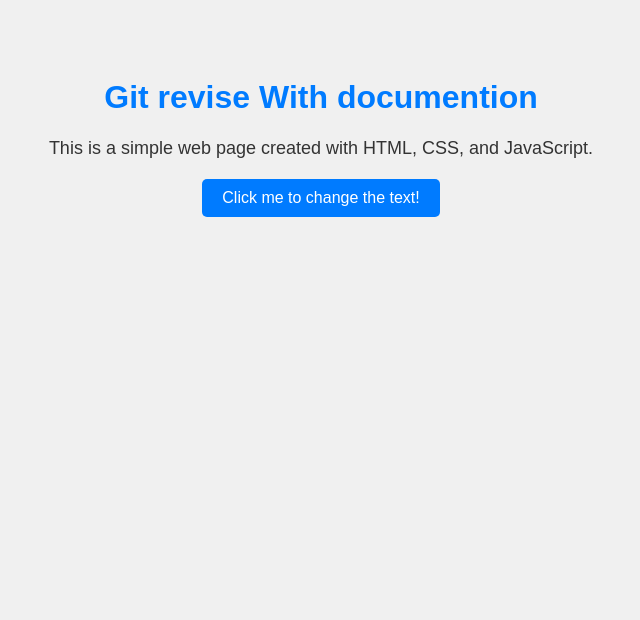
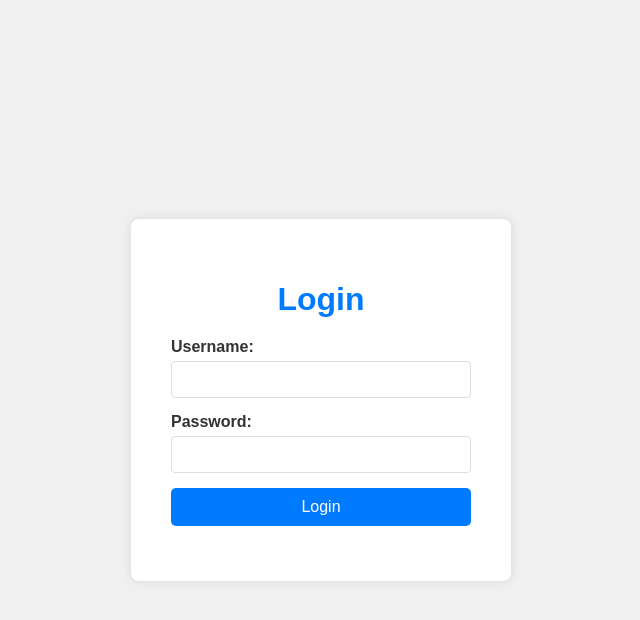
Before and after one commit to aayushpawar07/GitSessionRevise, a plain HTML site: page index.html in a window 1280 px wide. Shown: the whole page, without its empty margins (319-959 px from the left). Drawn offline with Linux system fonts and the light colour scheme.

Commit message:
Makes the changes in login page

```diff
--- a/index.html
+++ b/index.html
@@ -4,13 +4,25 @@
 <head>
     <meta charset="UTF-8">
     <meta name="viewport" content="width=device-width, initial-scale=1.0">
-    <title>Simple Web Page</title>
+    <title>Login Page</title>
     <link rel="stylesheet" href="style.css">
 </head>
 <body>
-    <h1>Git revise With documention</h1>
-    <p>This is a simple web page created with HTML, CSS, and JavaScript.</p>
-    <button id="changeTextBtn">Click me to change the text!</button>
+    <div class="login-container">
+        <h1>Login</h1>
+        <form id="loginForm">
+            <div class="form-group">
+                <label for="username">Username:</label>
+                <input type="text" id="username" name="username" required>
+            </div>
+            <div class="form-group">
+                <label for="password">Password:</label>
+                <input type="password" id="password" name="password" required>
+            </div>
+            <button type="submit">Login</button>
+        </form>
+        <p id="message"></p>
+    </div>
     <script src="script.js"></script>
 </body>
 </html>
--- a/script.js
+++ b/script.js
@@ -1,4 +1,15 @@
-document.getElementById('changeTextBtn').addEventListener('click', function() {
-    const paragraph = document.querySelector('p');
-    paragraph.textContent = 'The text has been changed! Thanks for clicking.';
+document.getElementById('loginForm').addEventListener('submit', function(event) {
+    event.preventDefault();
+    const username = document.getElementById('username').value;
+    const password = document.getElementById('password').value;
+    const message = document.getElementById('message');
+
+    // Simple validation (for demo purposes)
+    if (username === 'admin' && password === 'password') {
+        message.textContent = 'Login successful!';
+        message.style.color = 'green';
+    } else {
+        message.textContent = 'Invalid username or password.';
+        message.style.color = 'red';
+    }
 });
--- a/style.css
+++ b/style.css
@@ -2,17 +2,45 @@ body {
     font-family: Arial, sans-serif;
     background-color: #f0f0f0;
     color: #333;
+    display: flex;
+    justify-content: center;
+    align-items: center;
+    height: 100vh;
+    margin: 0;
+}
+
+.login-container {
+    background-color: white;
+    padding: 40px;
+    border-radius: 8px;
+    box-shadow: 0 0 10px rgba(0, 0, 0, 0.1);
+    width: 300px;
     text-align: center;
-    padding: 50px;
 }
 
 h1 {
     color: #007bff;
+    margin-bottom: 20px;
 }
 
-p {
-    font-size: 18px;
-    margin-bottom: 20px;
+.form-group {
+    margin-bottom: 15px;
+    text-align: left;
+}
+
+label {
+    display: block;
+    margin-bottom: 5px;
+    font-weight: bold;
+}
+
+input[type="text"],
+input[type="password"] {
+    width: 100%;
+    padding: 10px;
+    border: 1px solid #ddd;
+    border-radius: 4px;
+    box-sizing: border-box;
 }
 
 button {
@@ -23,8 +51,14 @@ button {
     font-size: 16px;
     cursor: pointer;
     border-radius: 5px;
+    width: 100%;
 }
 
 button:hover {
     background-color: #0056b3;
 }
+
+#message {
+    margin-top: 15px;
+    font-size: 14px;
+}
```
Also changed, not shown: 1 other file.
